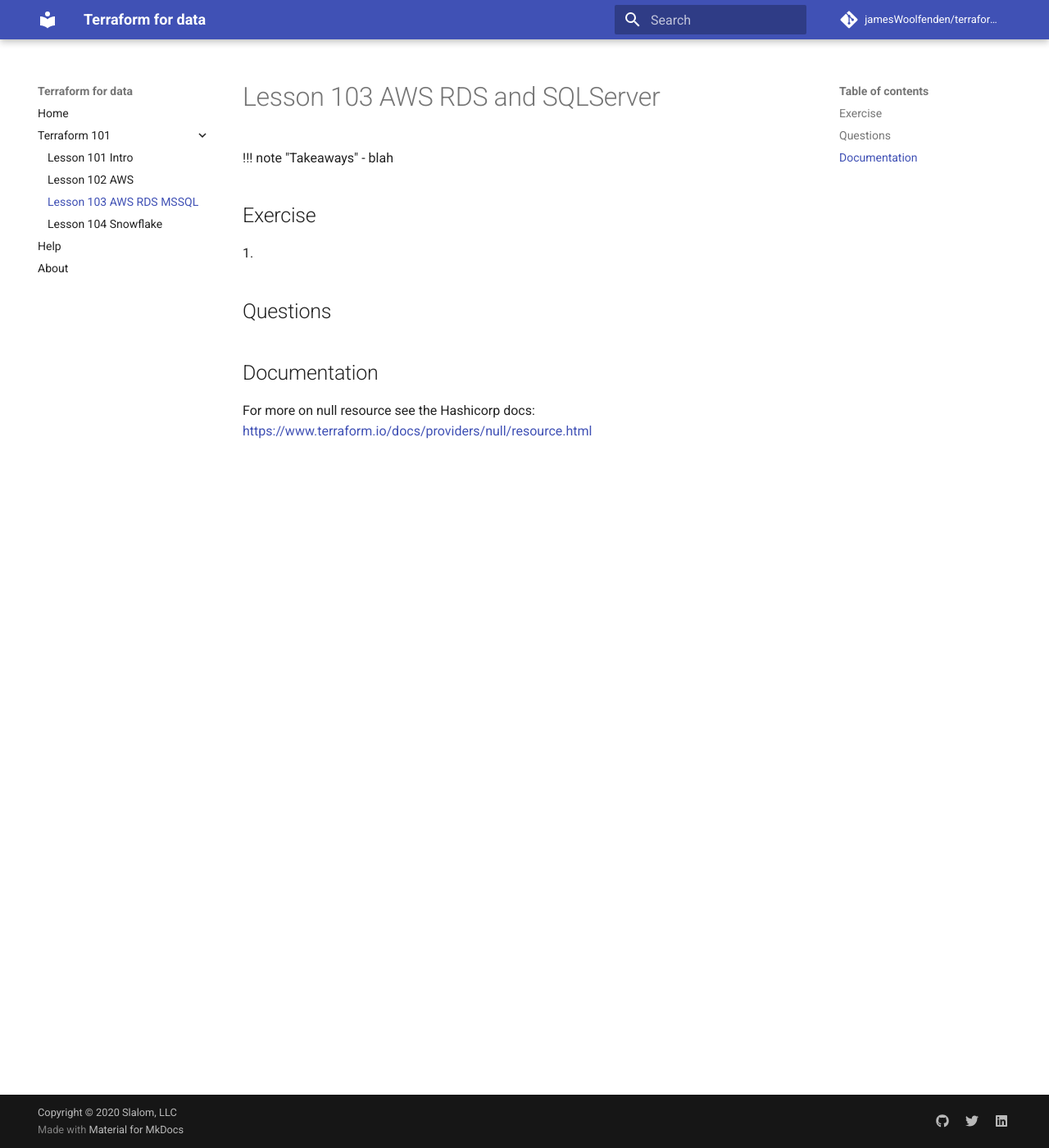
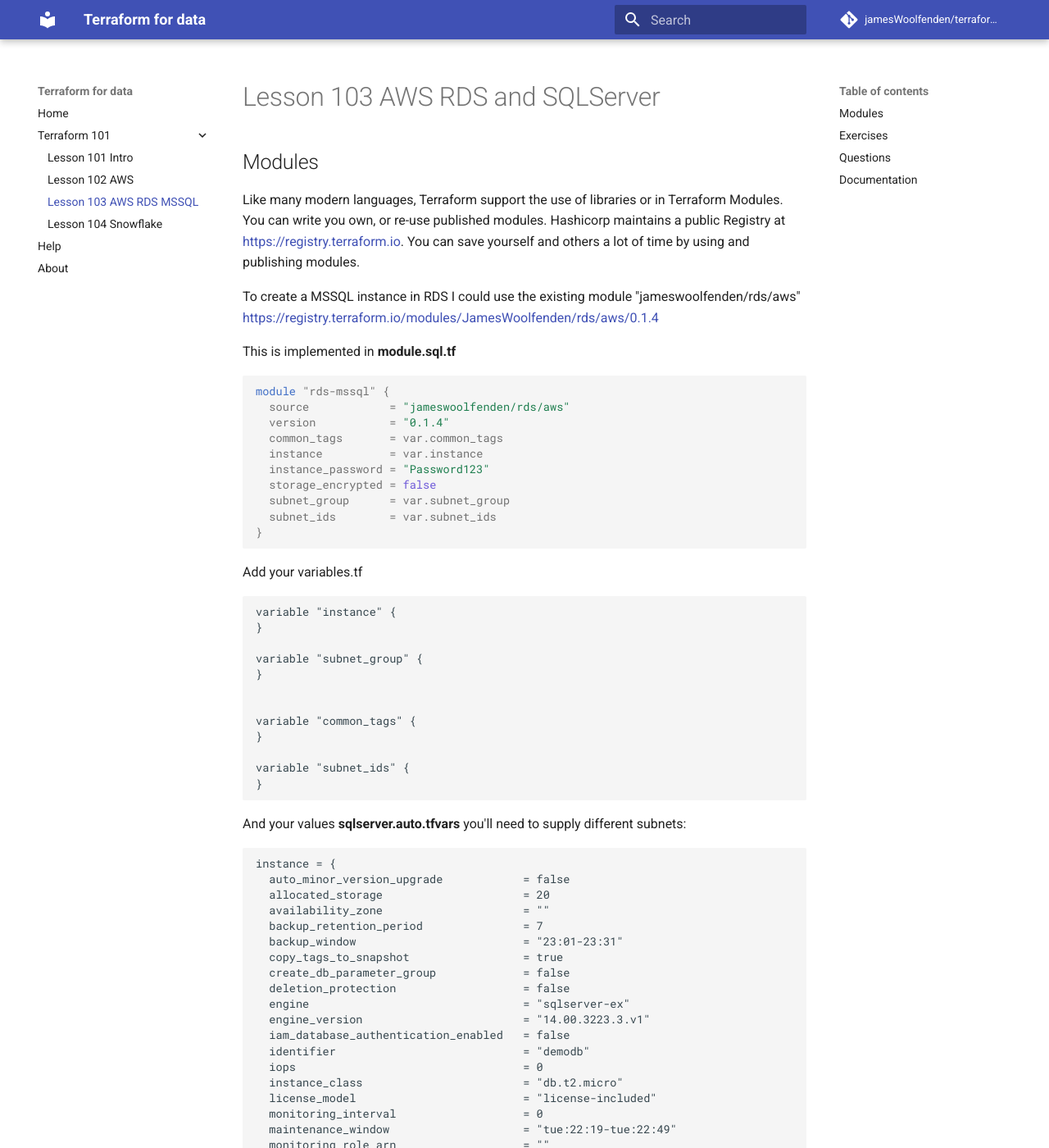
Before and after one commit to JamesWoolfenden/terraform-for-data, an MkDocs documentation site: the page built from docs/lesson3.md, in a window 1280 px wide and 1400 px high. Shown: the whole window at 82% size. Built offline with MkDocs 1.6.1 and Material for MkDocs 9.7.7, drawn with Linux system fonts in a browser that asks for light colours; comment, search, counter and statistics services are not loaded; some of the changed text lies outside the part shown.

Commit message:
notes fixed

````diff
--- a/docs/lesson3.md
+++ b/docs/lesson3.md
@@ -1,10 +1,106 @@
 # Lesson 103 AWS RDS and SQLServer
 
-!!! note "Takeaways" - blah
+## Modules
 
-## Exercise
+Like many modern languages, Terraform support the use of libraries or in Terraform Modules.
+You can write you own, or re-use published modules. Hashicorp maintains a public Registry at <https://registry.terraform.io>.
+You can save yourself and others a lot of time by using and publishing modules.
 
-1.
+To create a MSSQL instance in RDS I could use the existing module "jameswoolfenden/rds/aws" <https://registry.terraform.io/modules/JamesWoolfenden/rds/aws/0.1.4>
+
+This is implemented in **module.sql.tf**
+
+```terraform
+module "rds-mssql" {
+  source            = "jameswoolfenden/rds/aws"
+  version           = "0.1.4"
+  common_tags       = var.common_tags
+  instance          = var.instance
+  instance_password = "Password123"
+  storage_encrypted = false
+  subnet_group      = var.subnet_group
+  subnet_ids        = var.subnet_ids
+}
+```
+
+Add your variables.tf
+```
+variable "instance" {
+}
+
+variable "subnet_group" {
+}
+
+
+variable "common_tags" {
+}
+
+variable "subnet_ids" {
+}
+```
+
+And your values **sqlserver.auto.tfvars** you'll need to supply different subnets:
+
+```HCL2
+instance = {
+  auto_minor_version_upgrade            = false
+  allocated_storage                     = 20
+  availability_zone                     = ""
+  backup_retention_period               = 7
+  backup_window                         = "23:01-23:31"
+  copy_tags_to_snapshot                 = true
+  create_db_parameter_group             = false
+  deletion_protection                   = false
+  engine                                = "sqlserver-ex"
+  engine_version                        = "14.00.3223.3.v1"
+  iam_database_authentication_enabled   = false
+  identifier                            = "demodb"
+  iops                                  = 0
+  instance_class                        = "db.t2.micro"
+  license_model                         = "license-included"
+  monitoring_interval                   = 0
+  maintenance_window                    = "tue:22:19-tue:22:49"
+  monitoring_role_arn                   = ""
+  max_allocated_storage                 = "1000"
+  multi_az                              = false
+  name                                  = ""
+  option_group_name                     = "default:sqlserver-ex-14-00"
+  parameter_group_name                  = "default.sqlserver-ex-14.0"
+  password                              = "YourPwdShouldBeLongAndSecure!"
+  performance_insights_enabled          = true
+  performance_insights_retention_period = "7"
+  port                                  = "1433"
+  security_group_names                  = null
+  skip_final_snapshot                   = true
+  snapshot_identifier                   = ""
+  storage_type                          = ""
+  timezone                              = "Central Standard Time"
+  username                              = "admin"
+}
+
+common_tags = {
+  "createdby" = "Terrraform"
+}
+
+subnet_group = [{
+  name        = "group-1"
+  name_prefix = null
+  description = "sql dbs"
+}]
+
+subnet_ids = ["subnet-f60eff81", "subnet-11438974", "subnet-ebd9cead"]
+```
+
+Now when you apply, you will (eventually SQLServer provisioning is slow) create a MSSql server instance.
+
+!!! note "Takeaways"
+    - reuse
+
+## Exercises
+
+1. Create a module of your own.
+2. Create an instance using the module and connect to the SQL instance.
+3. Automatically obtain the SQL endpoint.
 
 ## Questions
 
````
Also changed, not shown: 1 other file.
